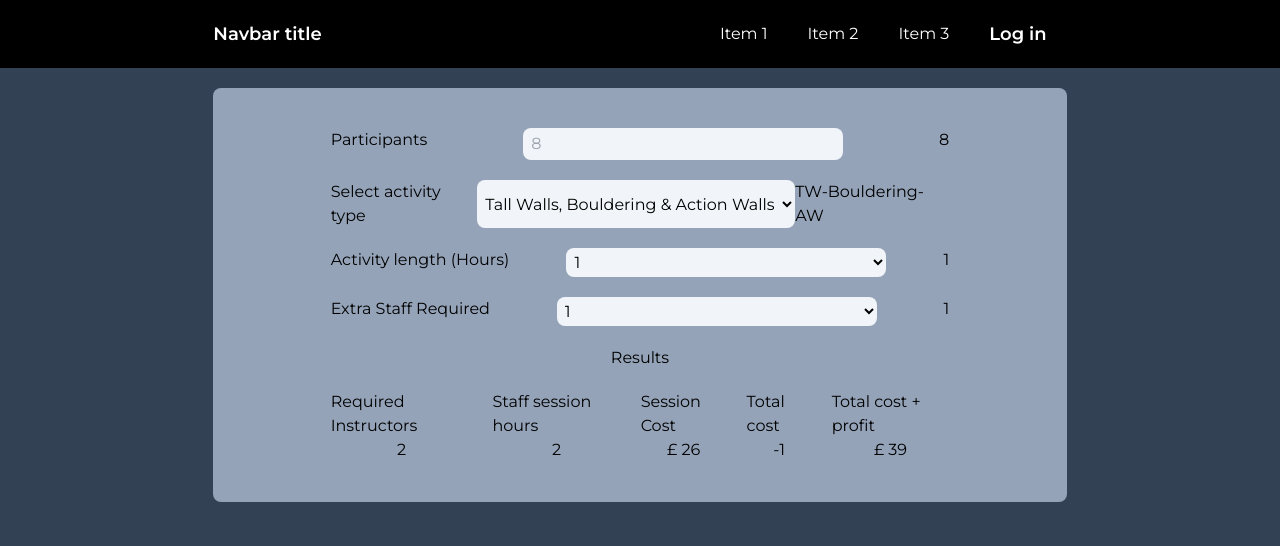
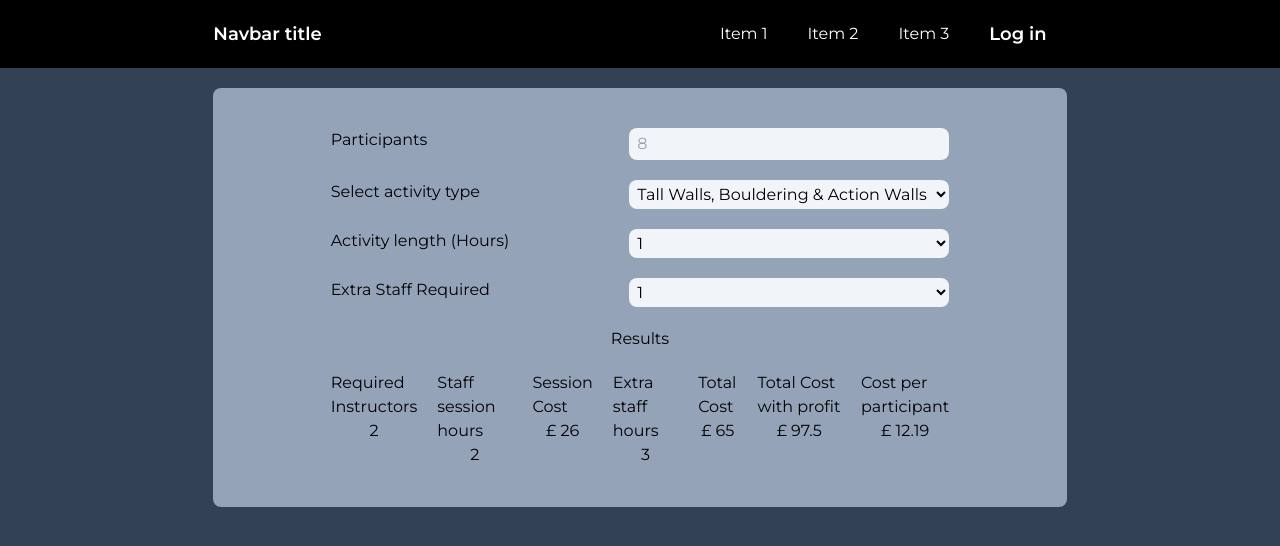
Before and after one commit to MrSteffG/chs-helper, a Next.js app: page / in a window 1280 px wide. Shown: the top 546 px of the page. Built offline with nearby package versions, Linux system fonts and the light colour scheme; no server answers.

Commit message:
Calculations working

```diff
--- a/app/components/Calculator.tsx
+++ b/app/components/Calculator.tsx
@@ -44,17 +44,16 @@ const Calculator = () => {
   const averageShiftHours = 4;
 
   let requiredInstructors = Math.ceil(participants / ratios.TW);
-
   let staffSessionHours = requiredInstructors * sessionLength;
-
   let sessionCost = staffSessionHours * totalStaffWage;
 
-  let extraStaffHours =
-    extraStaffRequired + extraStaffRequired - requiredInstructors;
-
-  let totalCost = extraStaffRequired - requiredInstructors;
-
-  //   baseStaffSessionHours + wholeExtrainstructorShift
+  let usedStaffHours = extraStaffRequired * sessionLength;
+  let extraStaffHours = extraStaffRequired * averageShiftHours - usedStaffHours;
+  let extraStaffHoursCost = extraStaffHours * totalStaffWage;
+  let totalCost = sessionCost + extraStaffHoursCost;
+  let totalCostProfit = totalCost * 1.5;
+  let costPerParticipant =
+    Math.round((totalCostProfit / participants) * 100) / 100;
 
   return (
     <div className="flex w-2/3 items-center justify-center rounded-lg bg-slate-400 p-10">
@@ -67,7 +66,6 @@ const Calculator = () => {
             placeholder={participants.toString()}
             onChange={onChangeParticipants}
           />
-          {participants}
         </div>
         <div className="flex justify-between">
           Select activity type
@@ -82,7 +80,6 @@ const Calculator = () => {
             <option value="Bouldering">Bouldering</option>
             <option value="NICAS">NICAS</option>
           </select>
-          {activityType}
         </div>
         <div className="flex justify-between">
           Activity length (Hours)
@@ -96,7 +93,6 @@ const Calculator = () => {
             <option value="2.5">2.5</option>
             <option value="3">3</option>
           </select>
-          {sessionLength}
         </div>
         <div className="flex justify-between">
           Extra Staff Required
@@ -111,7 +107,6 @@ const Calculator = () => {
             <option value="5">5</option>
             <option value="6">6</option>
           </select>
-          {extraStaffRequired}
         </div>
         <div className="flex justify-center">Results</div>
         <div className="flex justify-center gap-5">
@@ -128,12 +123,20 @@ const Calculator = () => {
             <h3>£ {sessionCost}</h3>
           </div>
           <div className="flex flex-col items-center">
-            <h3>Total cost</h3>
-            <h3>{totalCost}</h3>
+            <h3>Extra staff hours</h3>
+            <h3>{extraStaffHours}</h3>
           </div>
           <div className="flex flex-col items-center">
-            <h3>Total cost + profit</h3>
-            <h3>£ {sessionCost * 1.5}</h3>
+            <h3>Total Cost</h3>
+            <h3>£ {totalCost}</h3>
+          </div>
+          <div className="flex flex-col items-center">
+            <h3>Total Cost with profit</h3>
+            <h3>£ {totalCostProfit}</h3>
+          </div>
+          <div className="flex flex-col items-center">
+            <h3>Cost per participant</h3>
+            <h3>£ {costPerParticipant}</h3>
           </div>
         </div>
       </div>
```
